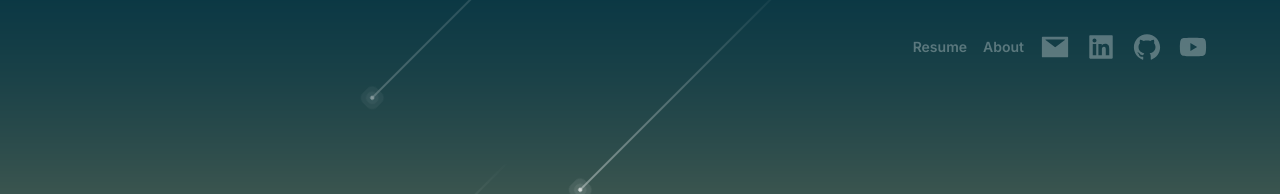
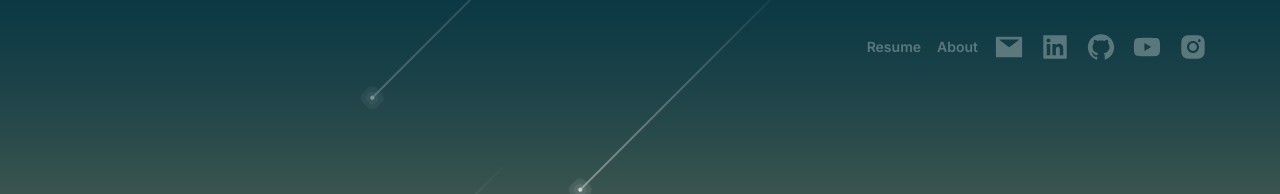
Before and after one commit to faizfrds/portfolio-v2, a Next.js app: page / in a window 1280 px wide. Shown: the top 194 px of the page. Built offline with nearby package versions, Linux system fonts and the light colour scheme.

Commit message:
instagram

```diff
--- a/components/Navbar.tsx
+++ b/components/Navbar.tsx
@@ -5,7 +5,8 @@ import {
   AiFillGithub,
   AiFillMail,
   AiOutlineMenu,
-  AiFillYoutube
+  AiFillYoutube,
+  AiFillInstagram
 } from "react-icons/ai";
 
 export default function Navbar() {
@@ -80,6 +81,17 @@ export default function Navbar() {
                 size={30}
               />
             </a>
+            <a
+              href="https://www.instagram.com/faizfrds.mp4"
+              target="#"
+              rel="noopener noreferrer"
+            >
+              <AiFillInstagram
+                className="text-white/30 hover:text-yellow-100 transition"
+                size={30}
+              />
+            </a>
+
           </div>
 
           <div className="md:hidden z-20">
@@ -141,6 +153,14 @@ export default function Navbar() {
           >
             YouTube
           </a>
+          <a
+            href="https://www.instagram.com/faizfrds.mp4"
+            target="#"
+            rel="noopener noreferrer"
+            className="text-sm font-bold text-yellow-200 shadow-lg"
+          >
+            Instagram
+          </a>
         </div>
       </nav>
     </div>
```
